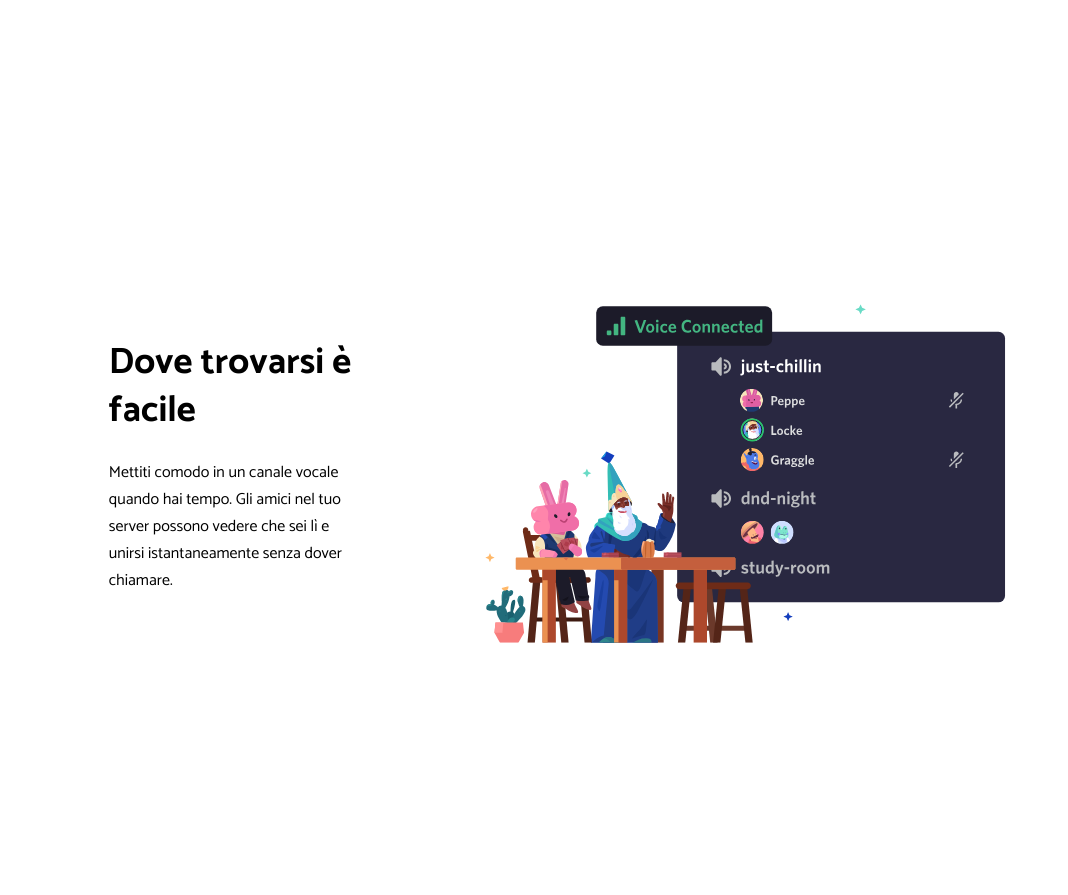
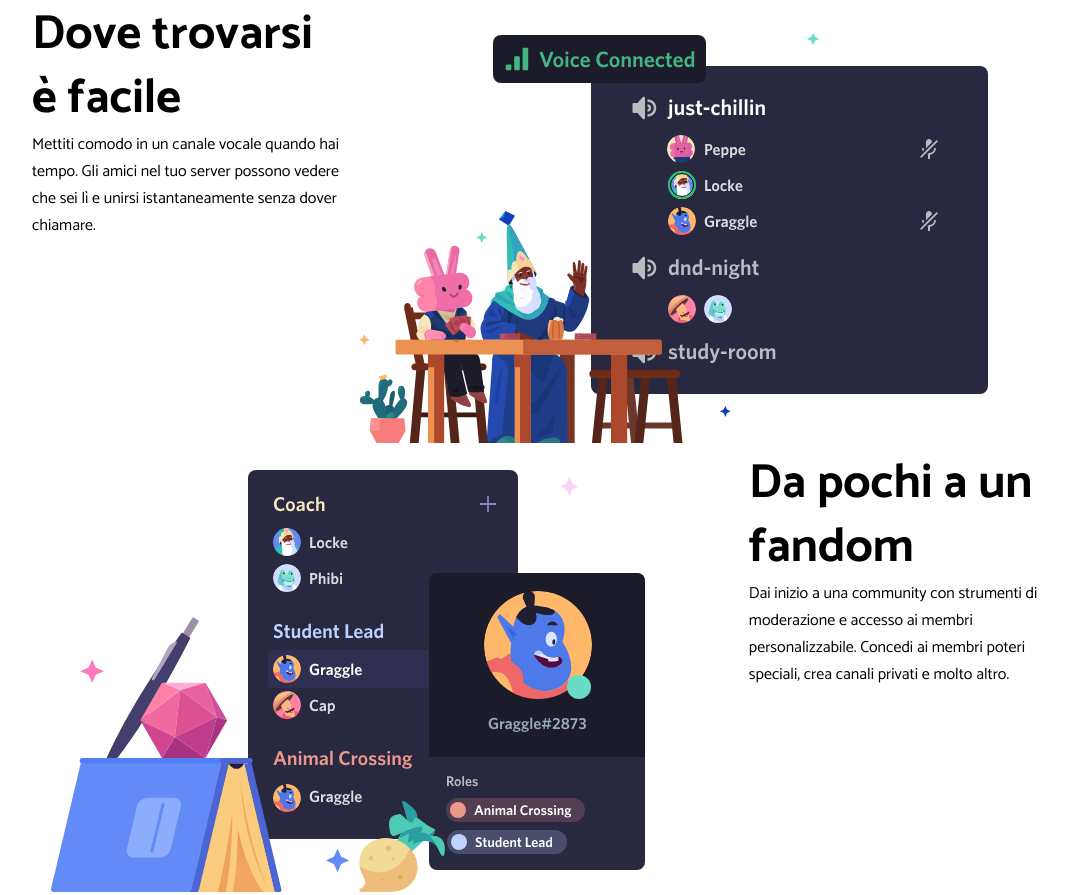
Before and after one commit to pater97/htmlcss-discord, a plain HTML site: page index.html in a window 1280 px wide. Shown: the part 958-1853 px from the top of the page, without its empty margins (96-1164 px from the left). Drawn offline with Linux system fonts and the light colour scheme.

Commit message:
mod sezioni a specchio da sistemare

```diff
--- a/index.html
+++ b/index.html
@@ -77,16 +77,13 @@
         </section>
         <!-- sezione immagine e testo 1 -->
         <section class="content">
-            <div class="center clarfix">
+            <div class="row clearfix">
                 <div class="colonna uno">
-                    <div class="image">
-                        <img src="./img/item1.svg" alt="display di una chat con una rana 3d che legge sopra di essa">
-                    </div>
+                    <img src="./img/item1.svg" alt="">
                 </div>
                 <div class="colonna due">
-                    <div class="txt">
                     <h2>
-                            Un luogo a invito con tutto lo spazio necessario per parlare
+                        Un luogo a invito con tutto lo spazio necessario per parlare.
                     </h2>
                     <p>
                         I server Discord sono organizzati in canali tematici in cui puoi collaborare, condividere o
@@ -94,47 +91,38 @@
                     </p>
                 </div>
             </div>
-            </div>
+        </section>
         <!-- sezione immagine e testo 2 -->
-        </section>
-        <section class="content sfondo">
-            <div class="center clarfix">
+        <section class="content">
+            <div class="row clearfix">
                 <div class="colonna due">
-                    <div class="txt">
                     <h2>
                         Dove trovarsi è facile
                     </h2>
                     <p>
-                            Mettiti comodo in un canale vocale quando hai tempo. Gli amici nel tuo server possono vedere
-                            che sei lì e unirsi istantaneamente senza dover chiamare.
+                        Mettiti comodo in un canale vocale quando hai tempo. Gli amici nel tuo server possono vedere che
+                        sei lì e unirsi istantaneamente senza dover chiamare.
                     </p>
                 </div>
-                </div>
                 <div class="colonna uno">
-                    <div class="image">
-                        <img src="./img/item2.svg" alt="disegno di un display con davanti un mago e un bambino">
-                    </div>
+                    <img src="./img/item2.svg" alt="">
                 </div>
             </div>
         </section>
         <!-- sezione immagine e testo 3 -->
-        <section class="content clearfix">
-            <div class="center">
+        <section class="content">
+            <div class="row clearfix">
                 <div class="colonna uno">
-                    <div class="image">
-                        <img src="./img/item3.svg" alt="due display con davanti un libro e una penna">
-                    </div>
+                    <img src="./img/item3.svg" alt="">
                 </div>
                 <div class="colonna due">
-                    <div class="txt">
                     <h2>
                         Da pochi a un fandom
                     </h2>
                     <p>
-                            Dai inizio a una community con strumenti di moderazione e accesso ai membri
-                            personalizzabile. Concedi ai membri poteri speciali, crea canali privati e molto altro.
+                        Dai inizio a una community con strumenti di moderazione e accesso ai membri personalizzabile.
+                        Concedi ai membri poteri speciali, crea canali privati e molto altro.
                     </p>
-                    </div>
                 </div>
             </div>
         </section>
@@ -146,8 +134,10 @@
                         Tecnologia affidabile per tenersi in contatto
                     </h2>
                     <p>
-                        Video e audio a bassa latenza ti faranno sentire come se foste tutti nella stessa stanza. Fai
-                        ciao in video, guarda gli amici giocare in streaming, o riunitevi in una sessione di disegno con
+                        Video e audio a bassa latenza ti faranno sentire come se foste tutti nella stessa
+                        stanza. Fai
+                        ciao in video, guarda gli amici giocare in streaming, o riunitevi in una sessione di
+                        disegno con
                         la condivisione schermo.
                     </p>
                 </div>
--- a/style.css
+++ b/style.css
@@ -12,13 +12,12 @@
 body{
     font-family:"catamaran","sans serif"
 }
-.center,.foot{
+.center,.row,.foot{
     width: 80%;
     margin: auto;
 }
 .content{
-    margin-top: 2rem;
-    height: 40rem;
+
 }
 /* header */
 header{
@@ -83,31 +82,24 @@ h1{
 }
 /* main */
 .colonna{
-    position: relative;
-    top: 0;
-    left: 0;
     float: left;
-    height: 30rem;
 }
 .uno{
-    width: 60%;
+    width: 70%;
 }
 .due{
-    width: 40%;
+    width: 30%;
 }
 .image,.txt{
-    position: absolute;
-    top: 50%;
-    left: 50%;
-    transform: translate(-50%,-50%);
+
 }
 .image > img{
     width: 35rem;
+    margin-top: -2rem;
 }
-.txt h2{
-    font-size: 2.3rem;
-    width: 16rem;
-    line-height: 3rem;
+.colonna h2{
+    font-size: 3rem;
+    line-height: 4rem;
 }
 .txt p{
     margin-top: 1.5rem;
```
Lines whose indentation alone changed are shown as unchanged.
